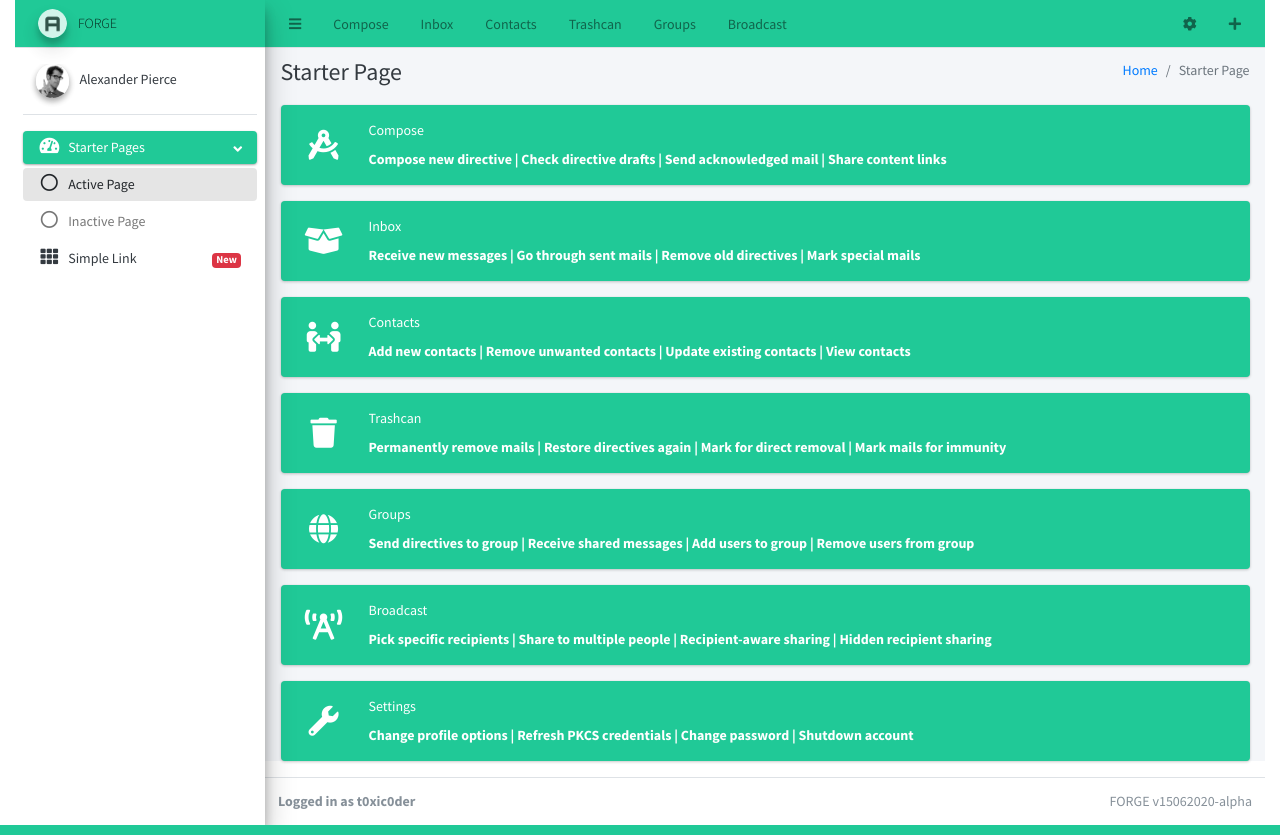
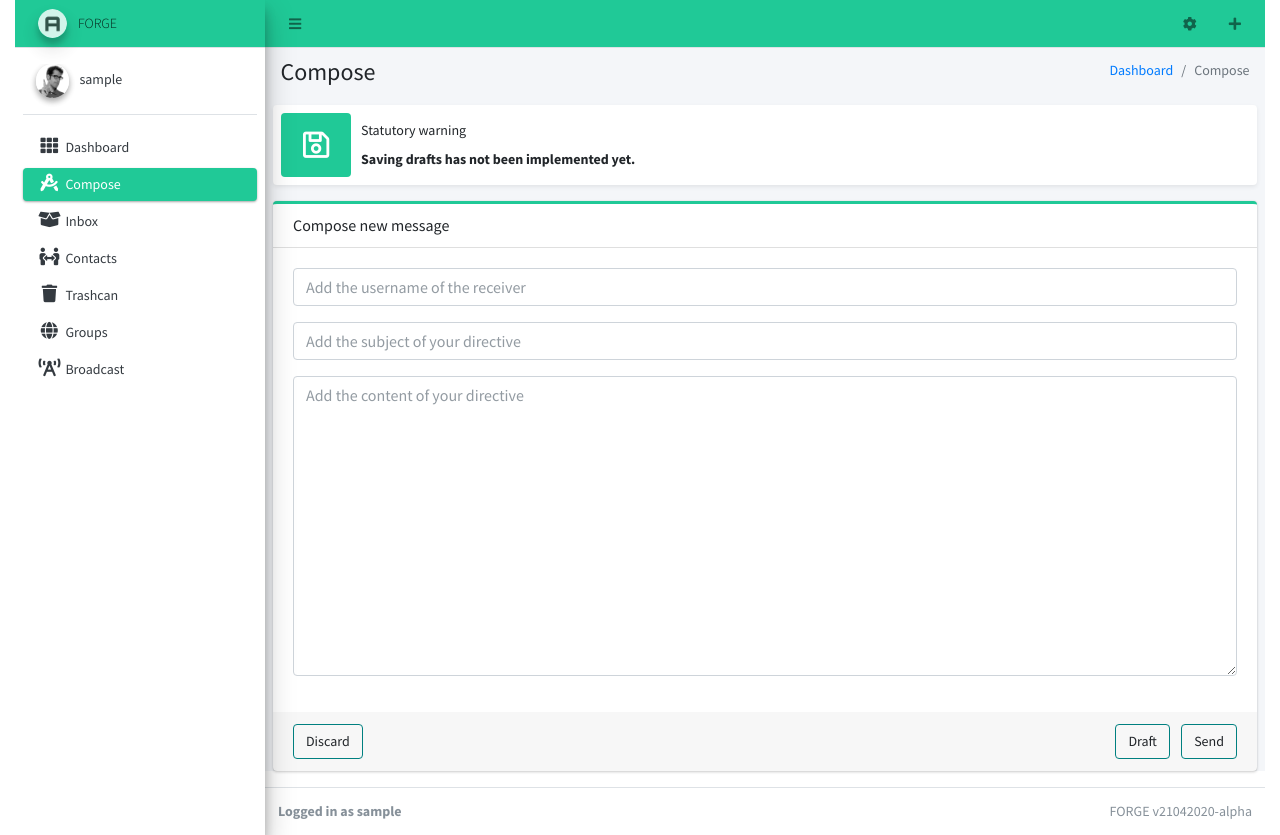
Before and after one commit to astrosonic/forge, a Flask app: page /makemail/ in a window 1280 px wide. Run offline with Flask 2, Linux system fonts and the light colour scheme; the visitor is signed in with stand-in values (Sample User, id 1); some libraries are stand-ins or nearby versions.

Commit message:
Added changes to composition template
Added WYSIWYG editor CSS/JS files, buttons for settings and logout, error indicator and resumed operations

```diff
--- a/templates/makemoil.html
+++ b/templates/makemoil.html
@@ -3,228 +3,138 @@
 <head>
   <meta charset="utf-8">
   <meta name="viewport" content="width=device-width, initial-scale=1">
-  <title>Dashboard - FORGE</title>
-
-  <!-- Google Font: Source Sans Pro -->
+  <title>Compose - FORGE</title>
   <link rel="stylesheet" href="https://fonts.googleapis.com/css?family=Source+Sans+Pro:300,400,400i,700&display=fallback">
-  <!-- Font Awesome Icons -->
   <link rel="stylesheet" href="{{ url_for("static", filename="plugins/fontawesome-free/css/all.min.css") }}">
-  <!-- Theme style -->
   <link rel="stylesheet" href="{{ url_for("static", filename="dist/css/adminlte.min.css") }}">
+  <link rel="stylesheet" href="{{ url_for("static", filename="plugins/summernote/summernote-bs4.min.css") }}">
 </head>
 <body class="hold-transition sidebar-mini layout-boxed text-sm">
 <div class="wrapper">
 
-  <!-- Navbar -->
   <nav class="main-header navbar navbar-expand navbar-teal navbar-light">
-    <!-- Left navbar links -->
     <ul class="navbar-nav">
       <li class="nav-item">
         <a class="nav-link" data-widget="pushmenu" href="#" role="button"><i class="fas fa-bars"></i></a>
       </li>
-      <li class="nav-item d-none d-sm-inline-block">
-        <a href="#" class="nav-link">Compose</a>
-      </li>
-      <li class="nav-item d-none d-sm-inline-block">
-        <a href="#" class="nav-link">Inbox</a>
-      </li>
-      <li class="nav-item d-none d-sm-inline-block">
-        <a href="#" class="nav-link">Contacts</a>
-      </li>
-      <li class="nav-item d-none d-sm-inline-block">
-        <a href="#" class="nav-link">Trashcan</a>
-      </li>
-      <li class="nav-item d-none d-sm-inline-block">
-        <a href="#" class="nav-link">Groups</a>
-      </li>
-      <li class="nav-item d-none d-sm-inline-block">
-        <a href="#" class="nav-link">Broadcast</a>
-      </li>
     </ul>
-
-    <!-- Right navbar links -->
     <ul class="navbar-nav ml-auto">
       <li class="nav-item">
-        <a class="nav-link" data-widget="control-sidebar" data-slide="true" href="#" role="button">
-            <i class="fas fa-cog"></i>
-        </a>
+        <a class="nav-link" href="{{ url_for("settings") }}" role="button"><i class="fas fa-cog"></i></a>
       </li>
       <li class="nav-item">
-        <a class="nav-link" data-widget="control-sidebar" data-slide="true" href="#" role="button">
-            <i class="fas fa-plus"></i>
-        </a>
+        <a class="nav-link" href="{{ url_for("fglogout") }}" role="button"><i class="fas fa-plus"></i></a>
       </li>
     </ul>
   </nav>
-  <!-- /.navbar -->
 
-  <!-- Main Sidebar Container -->
   <aside class="main-sidebar sidebar-light-teal elevation-4">
-    <!-- Brand Logo -->
     <a href="index3.html" class="brand-link navbar-teal navbar-light">
       <img src="{{ url_for("static", filename="dist/img/AdminLTELogo.png") }}" alt="AdminLTE Logo" class="brand-image img-circle elevation-3" style="opacity: .8">
       <span class="brand-text font-weight-light">&nbsp;FORGE</span>
     </a>
-
-    <!-- Sidebar -->
     <div class="sidebar">
-      <!-- Sidebar user panel (optional) -->
       <div class="user-panel mt-3 pb-3 mb-3 d-flex">
         <div class="image">
           <img src="{{ url_for("static", filename="dist/img/user2-160x160.jpg") }}" class="img-circle elevation-2" alt="User Image">
         </div>
         <div class="info">
-          <a href="#" class="d-block">Alexander Pierce</a>
+          <a href="#" class="d-block">{{ username }}</a>
         </div>
       </div>
-
-      <!-- Sidebar Menu -->
       <nav class="mt-2">
         <ul class="nav nav-pills nav-sidebar flex-column" data-widget="treeview" role="menu" data-accordion="false">
-          <!-- Add icons to the links using the .nav-icon class
-               with font-awesome or any other icon font library -->
-          <li class="nav-item has-treeview menu-open">
-            <a href="#" class="nav-link active">
-              <i class="nav-icon fas fa-tachometer-alt"></i>
-              <p>
-                Starter Pages
-                <i class="right fas fa-angle-left"></i>
-              </p>
-            </a>
-            <ul class="nav nav-treeview">
-              <li class="nav-item">
-                <a href="#" class="nav-link active">
-                  <i class="far fa-circle nav-icon"></i>
-                  <p>Active Page</p>
-                </a>
-              </li>
-              <li class="nav-item">
-                <a href="#" class="nav-link">
-                  <i class="far fa-circle nav-icon"></i>
-                  <p>Inactive Page</p>
-                </a>
-              </li>
-            </ul>
-          </li>
-          <li class="nav-item">
-            <a href="#" class="nav-link">
-              <i class="nav-icon fas fa-th"></i>
-              <p>
-                Simple Link
-                <span class="right badge badge-danger">New</span>
-              </p>
-            </a>
-          </li>
+          <li class="nav-item"><a href="{{ url_for("dashbord") }}" class="nav-link"><i class="nav-icon fas fa-th"></i><p>Dashboard</p></a></li>
+          <li class="nav-item"><a href="#" class="nav-link active"><i class="nav-icon fas fa-drafting-compass"></i><p>Compose</p></a></li>
+          <li class="nav-item"><a href="{{ url_for("inbxpage") }}" class="nav-link"><i class="nav-icon fas fa-box-open"></i><p>Inbox</p></a></li>
+          <li class="nav-item"><a href="{{ url_for("contacts") }}" class="nav-link"><i class="nav-icon fas fa-people-arrows"></i><p>Contacts</p></a></li>
+          <li class="nav-item"><a href="{{ url_for("trashcan") }}" class="nav-link"><i class="nav-icon fas fa-trash"></i><p>Trashcan</p></a></li>
+          <li class="nav-item"><a href="{{ url_for("grupdata") }}" class="nav-link"><i class="nav-icon fas fa-globe"></i><p>Groups</p></a></li>
+          <li class="nav-item"><a href="{{ url_for("brodcast") }}" class="nav-link"><i class="nav-icon fas fa-broadcast-tower"></i><p>Broadcast</p></a></li>
         </ul>
       </nav>
-      <!-- /.sidebar-menu -->
     </div>
-    <!-- /.sidebar -->
   </aside>
 
-  <!-- Content Wrapper. Contains page content -->
   <div class="content-wrapper">
-    <!-- Content Header (Page header) -->
-    <div class="content-header">
+
+    <section class="content-header">
       <div class="container-fluid">
         <div class="row mb-2">
           <div class="col-sm-6">
-            <h1 class="m-0 text-dark">Starter Page</h1>
-          </div><!-- /.col -->
+            <h1>Compose</h1>
+          </div>
           <div class="col-sm-6">
             <ol class="breadcrumb float-sm-right">
-              <li class="breadcrumb-item"><a href="#">Home</a></li>
-              <li class="breadcrumb-item active">Starter Page</li>
+              <li class="breadcrumb-item"><a href="{{ url_for("dashbord") }}">Dashboard</a></li>
+              <li class="breadcrumb-item active">Compose</li>
             </ol>
           </div>
         </div>
       </div>
-    </div>
+    </section>
 
-    <!-- Main content -->
-    <div class="content">
-      <div class="container-sm">
-        <div class="info-box mb-3 bg-teal">
-          <span class="info-box-icon"><i class="fas fa-drafting-compass"></i></span>
-          <div class="info-box-content">
-            <span class="info-box-text">Compose</span>
-            <span class="info-box-number">Compose new directive | Check directive drafts | Send acknowledged mail | Share content links</span>
-          </div>
-        </div>
-        <div class="info-box mb-3 bg-teal">
-          <span class="info-box-icon"><i class="fas fa-box-open"></i></span>
-          <div class="info-box-content">
-            <span class="info-box-text">Inbox</span>
-            <span class="info-box-number">Receive new messages | Go through sent mails | Remove old directives | Mark special mails</span>
-          </div>
-        </div>
-        <div class="info-box mb-3 bg-teal">
-          <span class="info-box-icon"><i class="fas fa-people-arrows"></i></span>
-          <div class="info-box-content">
-            <span class="info-box-text">Contacts</span>
-            <span class="info-box-number">Add new contacts | Remove unwanted contacts | Update existing contacts | View contacts</span>
-          </div>
-        </div>
-        <div class="info-box mb-3 bg-teal">
-          <span class="info-box-icon"><i class="fas fa-trash"></i></span>
-          <div class="info-box-content">
-            <span class="info-box-text">Trashcan</span>
-            <span class="info-box-number">Permanently remove mails | Restore directives again | Mark for direct removal | Mark mails for immunity</span>
-          </div>
-        </div>
-        <div class="info-box mb-3 bg-teal">
-          <span class="info-box-icon"><i class="fas fa-globe"></i></span>
-          <div class="info-box-content">
-            <span class="info-box-text">Groups</span>
-            <span class="info-box-number">Send directives to group | Receive shared messages | Add users to group | Remove users from group</span>
-          </div>
-        </div>
-        <div class="info-box mb-3 bg-teal">
-          <span class="info-box-icon"><i class="fas fa-broadcast-tower"></i></span>
-          <div class="info-box-content">
-            <span class="info-box-text">Broadcast</span>
-            <span class="info-box-number">Pick specific recipients | Share to multiple people | Recipient-aware sharing | Hidden recipient sharing</span>
-          </div>
-        </div>
-        <div class="info-box mb-3 bg-teal">
-          <span class="info-box-icon"><i class="fas fa-wrench"></i></span>
-          <div class="info-box-content">
-            <span class="info-box-text">Settings</span>
-            <span class="info-box-number">Change profile options | Refresh PKCS credentials | Change password | Shutdown account</span>
-          </div>
+    <section class="content">
+      <div class="info-box shadow-sm">
+        <span class="info-box-icon bg-teal"><i class="far fa-save"></i></span>
+        <div class="info-box-content">
+          <span class="info-box-text">Statutory warning</span>
+          <span class="info-box-number">Saving drafts has not been implemented yet.</span>
         </div>
       </div>
+      {% if erorcode != "" %}
+      <div class="info-box shadow-sm">
+        <span class="info-box-icon bg-teal"><i class="far fa-newspaper"></i></span>
+        <div class="info-box-content">
+          <span class="info-box-text">Incoming alert</span>
+          <span class="info-box-number">{{ erorlist[erorcode] }}</span>
+        </div>
+      </div>
+      {% endif %}
+    </section>
+
+    <section class="content">
+      <div class="card card-teal card-outline">
+        <div class="card-header">
+          <h3 class="card-title">Compose new message</h3>
+        </div>
+        <form id="makemail" method="POST">
+          <div class="card-body">
+            <div class="form-group">
+              <input class="form-control" name="receiver" placeholder="Add the username of the receiver" />
+            </div>
+            <div class="form-group">
+              <input class="form-control" name="subjtext" placeholder="Add the subject of your directive" />
+            </div>
+            <div class="form-group">
+              <textarea id="compose-textarea" name="conttext" placeholder="Add the content of your directive" class="form-control" style="height: 300px"></textarea>
+            </div>
+          </div>
+          <div class="card-footer">
+            <div class="float-right">
+              <button type="button" onclick="document.getElementById('makemail').reset()" class="btn btn-outline" style="border-color: teal">Draft</button>
+              &nbsp;&nbsp;
+              <button type="submit" class="btn btn-outline" style="border-color: teal">Send</button>
+            </div>
+            <button type="reset" class="btn btn-outline" style="border-color: teal">Discard</button>
+          </div>
+        </form>
+      </div>
+    </section>
+
+  </div>
+
+  <footer class="main-footer">
+    <div class="float-right d-none d-sm-inline">
+      FORGE v{{ versinfo.mainline }}
     </div>
-  </div>
-  <!-- Control Sidebar -->
-  <aside class="control-sidebar control-sidebar-dark">
-    <!-- Control sidebar content goes here -->
-    <div class="p-3">
-      <h5>Title</h5>
-      <p>Sidebar content</p>
-    </div>
-  </aside>
-  <!-- /.control-sidebar -->
+    <strong>Logged in as {{ username }}</strong>
+  </footer>
 
-  <!-- Main Footer -->
-  <footer class="main-footer">
-    <!-- To the right -->
-    <div class="float-right d-none d-sm-inline">
-      FORGE v15062020-alpha
-    </div>
-    <!-- Default to the left -->
-    <strong>Logged in as t0xic0der</strong>
-  </footer>
 </div>
-<!-- ./wrapper -->
-
-<!-- REQUIRED SCRIPTS -->
-
-<!-- jQuery -->
 <script src="{{ url_for("static", filename="plugins/jquery/jquery.min.js") }}"></script>
-<!-- Bootstrap 4 -->
 <script src="{{ url_for("static", filename="plugins/bootstrap/js/bootstrap.bundle.min.js") }}"></script>
-<!-- AdminLTE App -->
 <script src="{{ url_for("static", filename="dist/js/adminlte.min.js") }}"></script>
+<script src="{{ url_for("static", filename="plugins/summernote/summernote-bs4.min.js") }}"></script>
 </body>
 </html>
```
